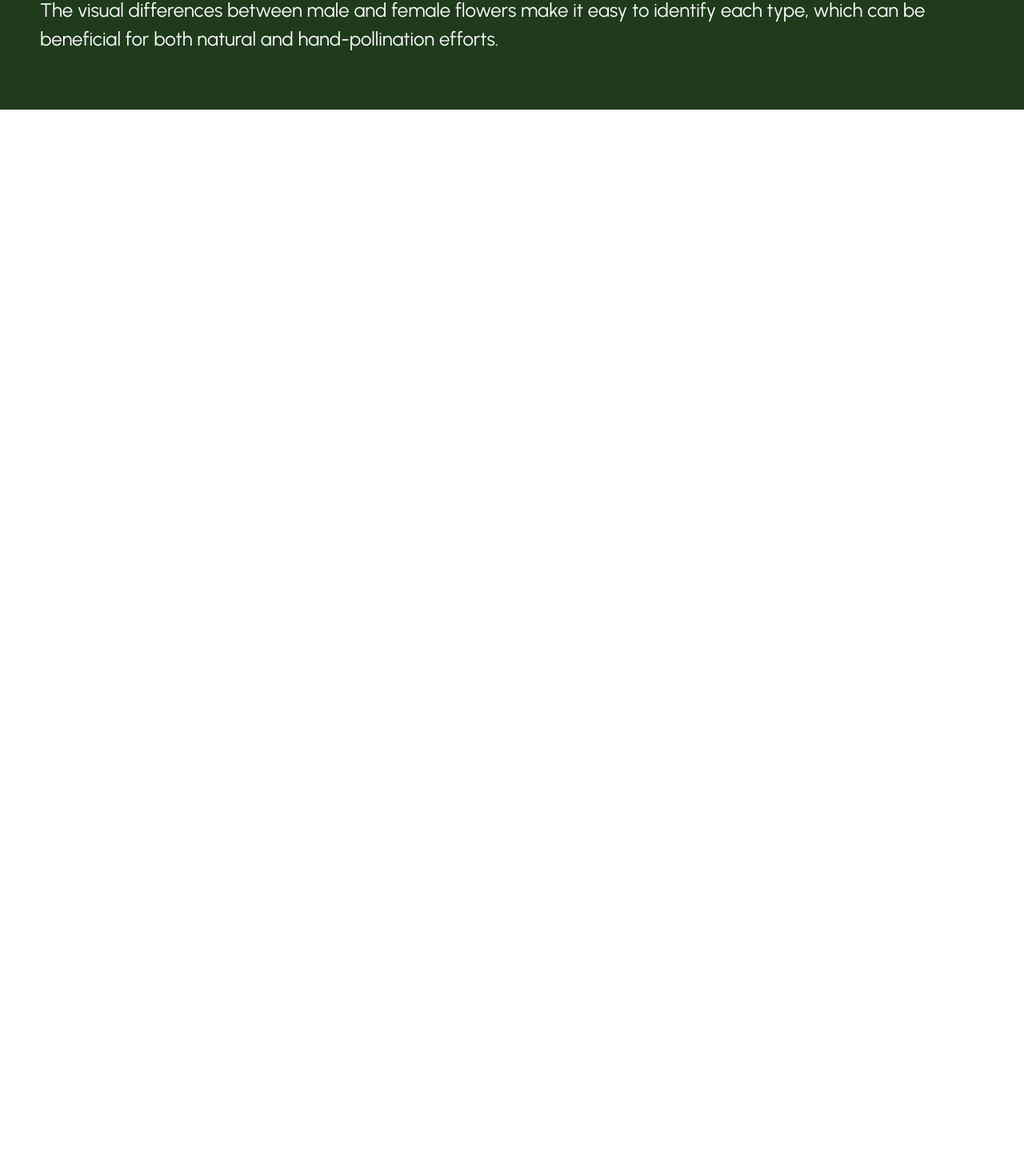
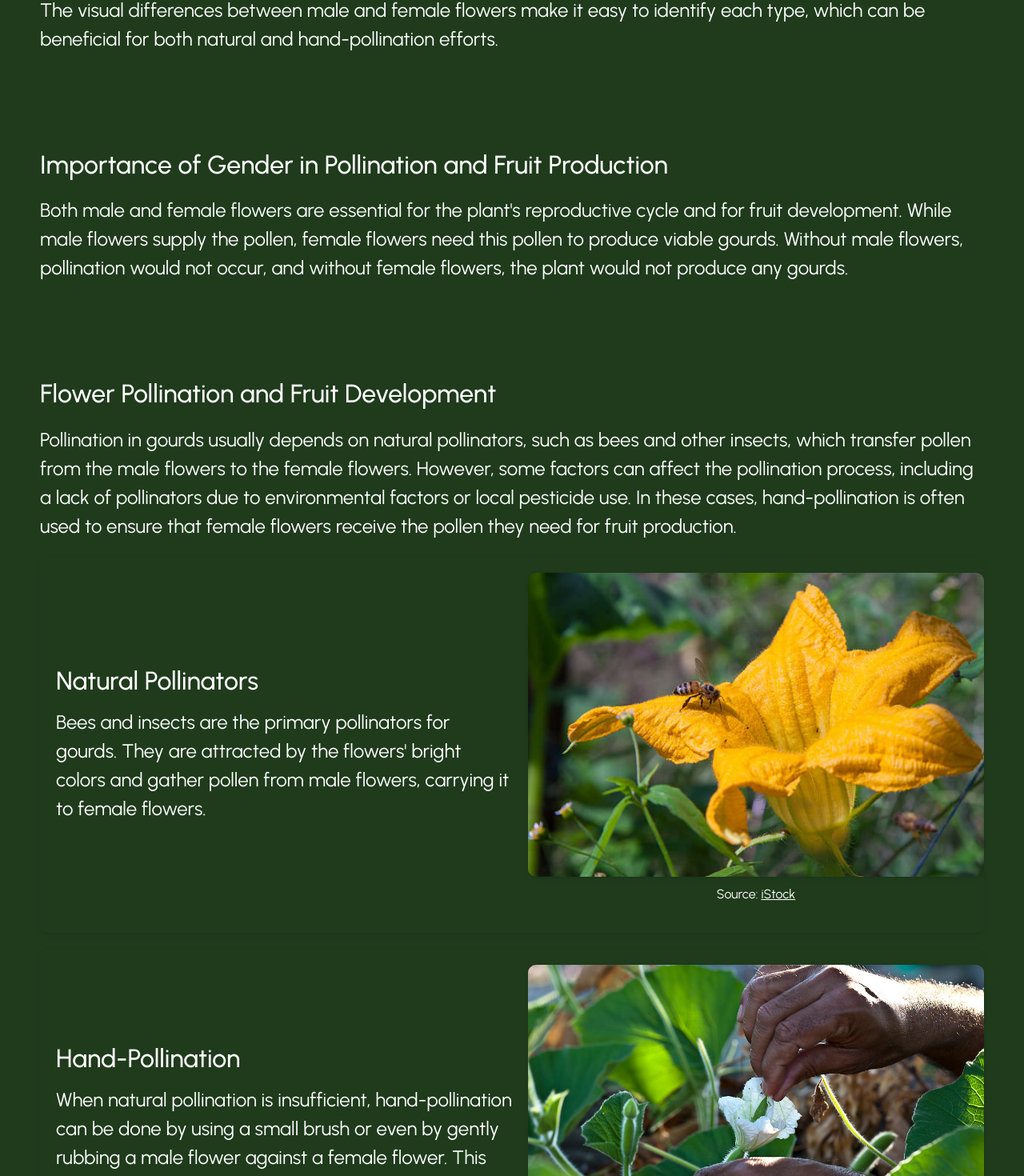
Before and after one commit to DyNis999/webgourd, a React (Create React App) app: page /learn/gender in a window 1280 px wide. Shown: the part 1329-2799 px from the top of the page at 80% size. Before the commit the page ends 1466 px from the top, so only its background shows below. Built offline with nearby package versions, Linux system fonts and the light colour scheme; no server answers.

Commit message:
Alaws pa kain

```diff
--- a/src/components/Learn/GenderGourd.css
+++ b/src/components/Learn/GenderGourd.css
@@ -129,6 +129,147 @@
     margin-bottom: 20px; /* Add space below the image */
 }
 
+.importance-content-container {
+    padding: 50px;
+    background-color: #1F3B1C; /* Dark green background color */
+    box-shadow: 0 2px 4px rgba(0, 0, 0, 0.1);
+}
+
+.importance-subtitle {
+    font-family: Urbanist, sans-serif;
+    font-size: 2rem;
+    color: #ffffff; /* White text color */
+    margin-bottom: 15px;
+    animation: fadeInLeft 1s ease-in-out;
+    transition: transform 0.3s ease-in-out;
+}
+
+.importance-subtitle:hover {
+    transform: scale(1.02);
+}
+
+.importance-body-text {
+    font-family: Urbanist, sans-serif;
+    font-size: 1.5rem;
+    color: #ffffff; /* White text color */
+    line-height: 1.5;
+    margin-top: 20px;
+    margin-bottom: 20px;
+    opacity: 0;
+    transform: translateY(20px);
+    transition: opacity 1s ease-in-out, transform 1s ease-in-out;
+}
+
+.importance-body-text.animate {
+    opacity: 1;
+    transform: translateY(0);
+}
+
+.importance-body-text:hover {
+    transform: scale(1.02);
+    transition: transform 0.3s ease-in-out;
+}
+
+.process-content-container {
+    padding: 50px;
+    background-color: #1F3B1C; /* Dark green background color */
+    box-shadow: 0 2px 4px rgba(0, 0, 0, 0.1);
+}
+
+.process-subtitle {
+    font-family: Urbanist, sans-serif;
+    font-size: 2rem;
+    color: #ffffff; /* White text color */
+    margin-bottom: 15px;
+    animation: fadeInLeft 1s ease-in-out;
+    transition: transform 0.3s ease-in-out;
+}
+
+.process-subtitle:hover {
+    transform: scale(1.02);
+}
+
+.process-body-text {
+    font-family: Urbanist, sans-serif;
+    font-size: 1.5rem;
+    color: #ffffff; /* White text color */
+    line-height: 1.5;
+    margin-top: 20px;
+    margin-bottom: 20px;
+    opacity: 0;
+    transform: translateY(20px);
+    transition: opacity 1s ease-in-out, transform 1s ease-in-out;
+}
+
+.process-body-text.animate {
+    opacity: 1;
+    transform: translateY(0);
+}
+
+.process-body-text:hover {
+    transform: scale(1.02);
+    transition: transform 0.3s ease-in-out;
+}
+
+.natural-section, .hand-section {
+    display: flex;
+    justify-content: space-between;
+    align-items: center;
+    padding: 20px;
+    background-color: #1F3B1C; /* Dark green background color */
+    box-shadow: 0 2px 4px rgba(0, 0, 0, 0.1);
+    margin-top: 20px;
+    border-radius: 10px;
+    flex-direction: row; /* Ensure items are aligned in a row */
+}
+
+.natural-section .text-container, .hand-section .text-container {
+    flex: 0 0 50%; /* Ensure the text container takes up 50% of the container */
+    max-width: 50%;
+    margin-right: 20px; /* Add space between text and image */
+}
+
+.natural-section .image-container, .hand-section .image-container {
+    flex: 0 0 50%; /* Ensure the image container takes up 50% of the container */
+    max-width: 50%;
+    text-align: center; /* Center the content within the image container */
+}
+
+.natural-section img, .hand-section img {
+    width: 100%; /* Ensure the image takes up 100% of its container */
+    height: auto;
+    border-radius: 10px;
+    box-shadow: 0 2px 4px rgba(0, 0, 0, 0.1);
+    animation: fadeInRight 1s ease-in-out;
+}
+
+.natural-section h3, .hand-section h3 {
+    font-family: Urbanist, sans-serif;
+    font-size: 2rem;
+    color: #ffffff; /* White text color */
+    margin-bottom: 15px;
+}
+
+.natural-section .process-body-text, .hand-section .process-body-text {
+    font-family: Urbanist, sans-serif;
+    font-size: 1.5rem;
+    color: #ffffff; /* White text color */
+    line-height: 1.5;
+    margin: 0;
+}
+
+.image-source {
+    font-family: Urbanist, sans-serif;
+    font-size: 1rem;
+    color: #ffffff; /* White text color */
+    margin-top: 10px;
+}
+
+.image-source a {
+    color: #ffffff; /* White text color */
+    text-decoration: underline;
+}
+
 @keyframes fadeIn {
     from {
         opacity: 0;
--- a/src/components/Learn/GenderGourd.js
+++ b/src/components/Learn/GenderGourd.js
@@ -6,6 +6,8 @@ const GenderGourd = () => {
     const backgroundImage = '/images/pngtree-a-green-colour-bottle-gourd-tip-on-the-sunny-day-in-image_15673491.jpg';
     const maleFlowerImage = '/content/MaleFlower.jpg'; // Update with the correct path
     const femaleFlowerImage = '/content/FemaleFlower.jpg'; // Update with the correct path
+    const handPollinationImage = '/content/hand.jpg'; // Update with the correct path
+    const beePollinationImage = '/content/bee.jpg'; // Update with the correct path
 
     useEffect(() => {
         const observer = new IntersectionObserver((entries) => {
@@ -16,7 +18,7 @@ const GenderGourd = () => {
             });
         }, { threshold: 0.1 });
 
-        const elements = document.querySelectorAll('.gender-body-text, .male-card, .female-card');
+        const elements = document.querySelectorAll('.gender-body-text, .male-card, .female-card, .importance-body-text, .process-body-text');
         elements.forEach(element => observer.observe(element));
 
         return () => {
@@ -25,7 +27,6 @@ const GenderGourd = () => {
     }, []);
 
     return (
-        <>
         <LearnMenu>
             <div className="flower-home-container" style={{ backgroundImage: `url(${backgroundImage})` }}>
                 <h1>Understanding Flower Gender in Gourds</h1>
@@ -57,8 +58,53 @@ const GenderGourd = () => {
                     which can be beneficial for both natural and hand-pollination efforts.
                 </p>
             </div>
+            <div className='importance-content-container'>
+                <h2 className="importance-subtitle">Importance of Gender in Pollination and Fruit Production</h2>
+                <p className="importance-body-text">
+                    Both male and female flowers are essential for the plant's reproductive cycle and for fruit development. While male flowers supply the pollen, female flowers need this pollen to produce viable gourds. Without male flowers, pollination would not occur, and without female flowers, the plant would not produce any gourds.
+                </p>
+            </div>
+
+            <div className='process-content-container'>
+                <h2 className="process-subtitle">Flower Pollination and Fruit Development</h2>
+                <p className="process-body-text">
+                    Pollination in gourds usually depends on natural pollinators, such as bees and other insects, which transfer pollen from the male flowers to the female flowers.
+                    However, some factors can affect the pollination process, including a lack of pollinators due to environmental factors or local pesticide use.
+                    In these cases, hand-pollination is often used to ensure that female flowers receive the pollen they need for fruit production.
+                </p>
+
+                <div className="natural-section">
+                    <div className="text-container">
+                        <h3>Natural Pollinators</h3>
+                        <p className="process-body-text">
+                            Bees and insects are the primary pollinators for gourds. They are attracted by the flowers' bright colors and gather pollen from male flowers, carrying it to female flowers.
+                        </p>
+                    </div>
+                    <div className="image-container">
+                        <img src={beePollinationImage} alt="Natural Pollinators" />
+                        <p className="image-source">
+                            Source: <a href="https://www.istockphoto.com/photos/squash-bee" target="_blank" rel="noopener noreferrer">iStock</a>
+                        </p>
+                    </div>
+                </div>
+                <div className="hand-section">
+                    <div className="text-container">
+                        <h3>Hand-Pollination</h3>
+                        <p className="process-body-text">
+                            When natural pollination is insufficient, hand-pollination can be done by using a small brush or even by gently rubbing a male flower against a female flower. This method helps guarantee that female flowers are fertilized, allowing for a successful harvest.
+                        </p>
+                    </div>
+                    <div className="image-container">
+                        <img src={handPollinationImage} alt="Hand Pollination" />
+                        <p className="image-source">
+                            Source: <a href="https://www.greenfusephotos.com/image/I0000H3DXjmvaC4Q" target="_blank" rel="noopener noreferrer">Green Fuse Photography</a>
+                        </p>
+                    </div>
+                </div>
+
+            </div>
+
         </LearnMenu>
-        </>
     );
 }
 
--- a/src/components/Learn/LearnMenu.js
+++ b/src/components/Learn/LearnMenu.js
@@ -68,7 +68,7 @@ const LearnMenu = ({ children }) => {
           </li>
           <li style={{ marginRight: '20px', color: '#fff' }}>|</li>
           <li style={{ marginRight: '20px', color: '#fff' }}>
-            <Link to="/learn/gender" style={linkStyle('/learn/gender')}>Gender</Link>
+            <Link to="/learn/gender" style={linkStyle('/learn/gender')}>Pollination</Link>
           </li>
           <li style={{ marginRight: '20px', color: '#fff' }}>|</li>
           <li style={{ marginRight: '20px', color: '#fff' }}>
```
Also changed, not shown: public/Content/bee.jpg (added), public/Content/hand.jpg (added). Lines whose indentation alone changed are shown as unchanged.
